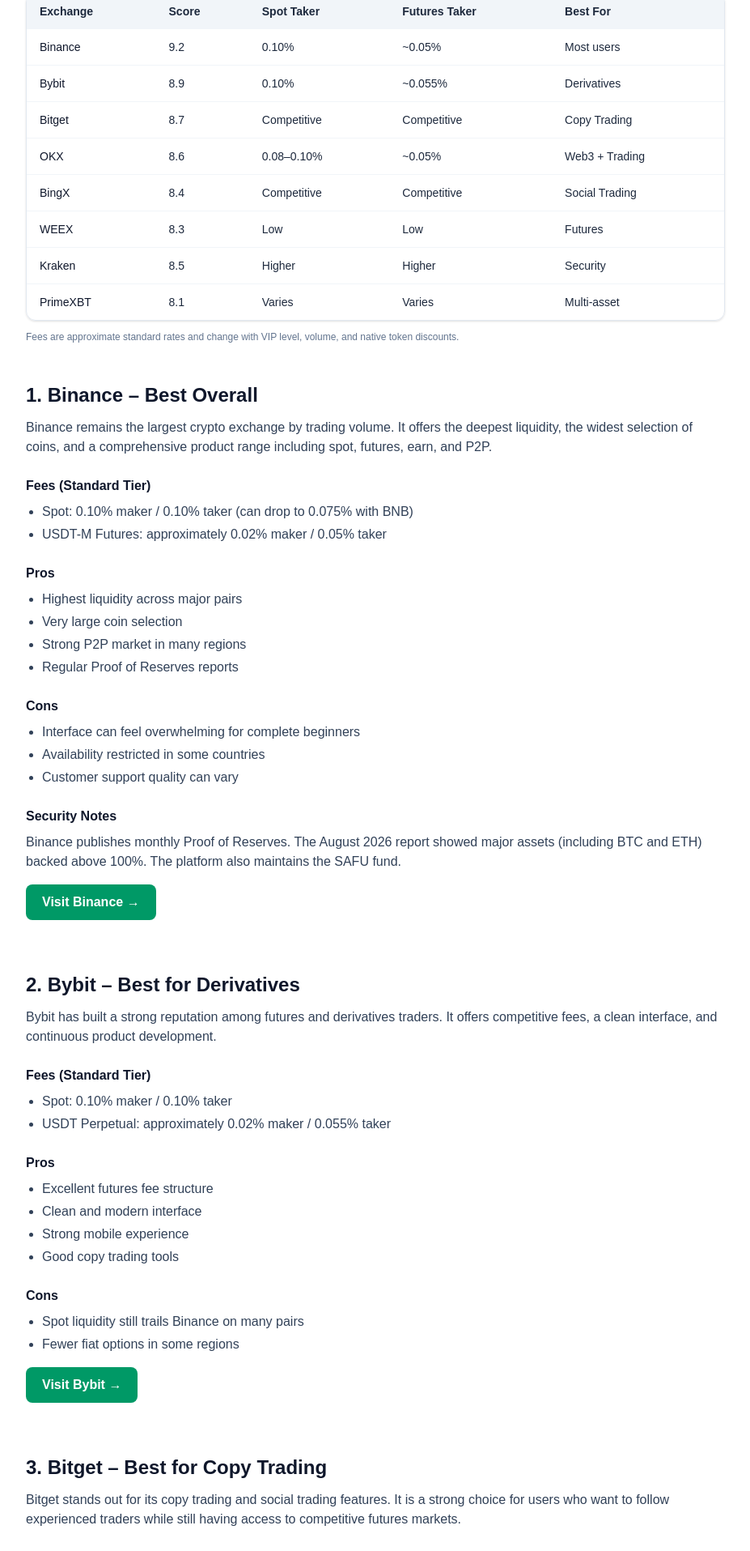
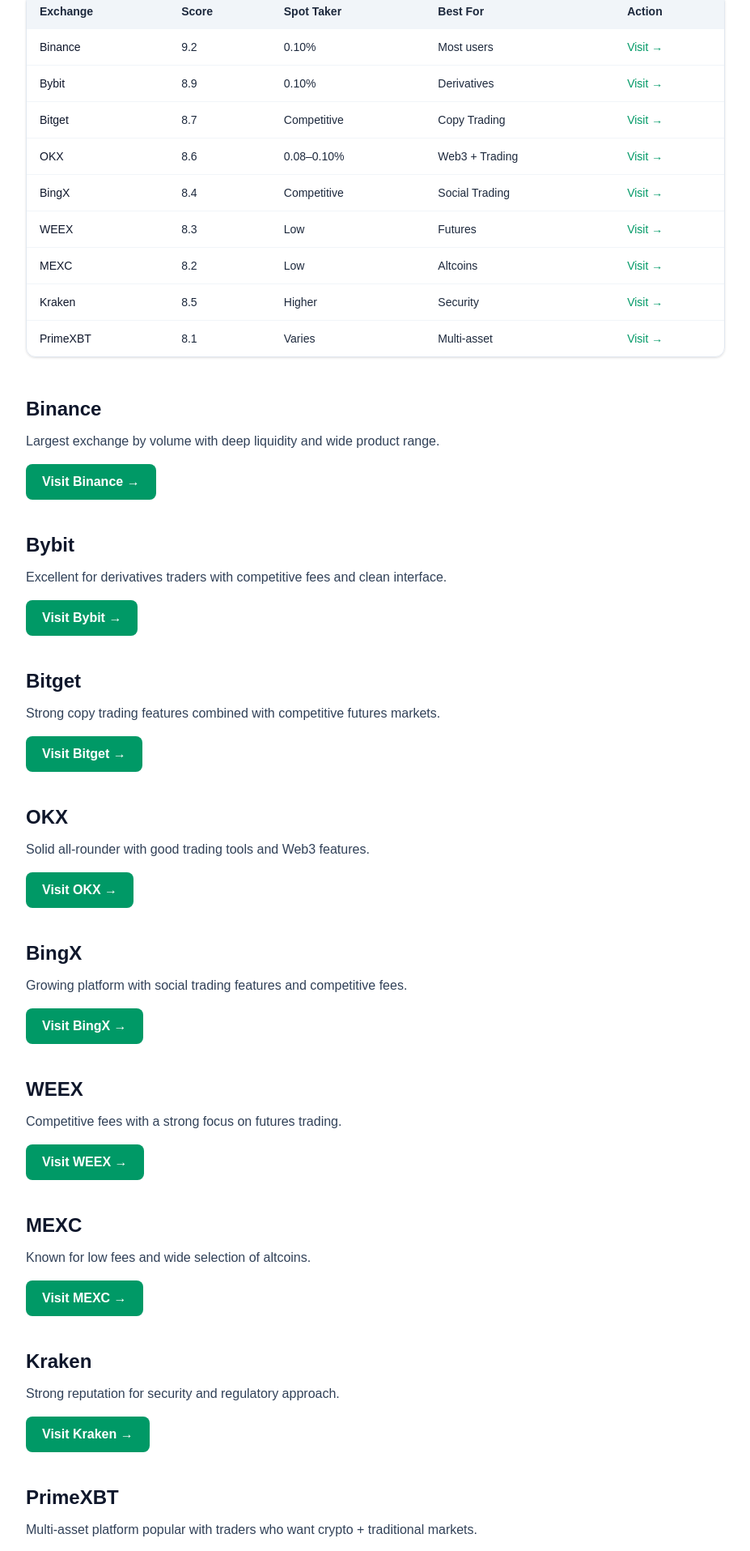
Before and after one commit to cryptosbeginner/cryptosbeginner, a Next.js app: page /exchanges/best-crypto-exchanges-2026 in a window 1280 px wide. Shown: the part 726-2641 px from the top of the page at 81% size, without its empty margins (176-1103 px from the left). Built offline with nearby package versions, Linux system fonts and the light colour scheme.

Commit message:
Update exchanges page with all affiliate links including Bybit

```diff
--- a/src/app/exchanges/best-crypto-exchanges-2026/page.tsx
+++ b/src/app/exchanges/best-crypto-exchanges-2026/page.tsx
@@ -5,7 +5,7 @@
 export const metadata = {
   title: "Best Crypto Exchanges 2026 – Detailed Fees, Security, Pros & Cons",
   description:
-    "In-depth 2026 comparison of Binance, Bybit, Bitget, OKX, BingX, WEEX, Kraken and PrimeXBT. Includes fees, security incidents, features, pros & cons, and methodology.",
+    "In-depth 2026 comparison of Binance, Bybit, Bitget, OKX, BingX, WEEX, Kraken, PrimeXBT and more. Includes fees, features and direct links.",
 };
 
 export default function BestExchangesPage() {
@@ -22,7 +22,7 @@
               Best Crypto Exchanges 2026
             </h1>
             <p className="mt-4 text-lg text-slate-700">
-              Detailed comparison of the leading centralized exchanges. We evaluated fees, security history,
+              Detailed comparison of the leading centralized exchanges. We evaluated fees, security,
               liquidity, features, and real-world usability for beginners and active traders.
             </p>
           </div>
@@ -36,7 +36,7 @@
               <li><strong>Best Overall:</strong> Binance</li>
               <li><strong>Best for Derivatives:</strong> Bybit</li>
               <li><strong>Best for Copy Trading:</strong> Bitget</li>
-              <li><strong>Strong Alternatives:</strong> OKX, BingX, WEEX</li>
+              <li><strong>Strong Alternatives:</strong> OKX, BingX, WEEX, MEXC</li>
               <li><strong>Security Focus:</strong> Kraken</li>
               <li><strong>Multi-asset:</strong> PrimeXBT</li>
             </ul>
@@ -53,8 +53,8 @@
                   <th className="px-4 py-3 font-semibold text-slate-800">Exchange</th>
                   <th className="px-4 py-3 font-semibold text-slate-800">Score</th>
                   <th className="px-4 py-3 font-semibold text-slate-800">Spot Taker</th>
-                  <th className="px-4 py-3 font-semibold text-slate-800">Futures Taker</th>
                   <th className="px-4 py-3 font-semibold text-slate-800">Best For</th>
+                  <th className="px-4 py-3 font-semibold text-slate-800">Action</th>
                 </tr>
               </thead>
               <tbody className="divide-y divide-slate-100 text-slate-800">
@@ -62,209 +62,169 @@
                   <td className="px-4 py-3 font-medium text-slate-900">Binance</td>
                   <td className="px-4 py-3">9.2</td>
                   <td className="px-4 py-3">0.10%</td>
-                  <td className="px-4 py-3">~0.05%</td>
                   <td className="px-4 py-3">Most users</td>
+                  <td className="px-4 py-3">
+                    <a href="https://go.cryptosbeginner.com/binance" className="text-emerald-600 font-medium hover:underline" target="_blank" rel="noopener noreferrer">Visit →</a>
+                  </td>
                 </tr>
                 <tr className="hover:bg-slate-50">
                   <td className="px-4 py-3 font-medium text-slate-900">Bybit</td>
                   <td className="px-4 py-3">8.9</td>
                   <td className="px-4 py-3">0.10%</td>
-                  <td className="px-4 py-3">~0.055%</td>
                   <td className="px-4 py-3">Derivatives</td>
+                  <td className="px-4 py-3">
+                    <a href="https://go.cryptosbeginner.com/Bybit" className="text-emerald-600 font-medium hover:underline" target="_blank" rel="noopener noreferrer">Visit →</a>
+                  </td>
                 </tr>
                 <tr className="hover:bg-slate-50">
                   <td className="px-4 py-3 font-medium text-slate-900">Bitget</td>
                   <td className="px-4 py-3">8.7</td>
                   <td className="px-4 py-3">Competitive</td>
-                  <td className="px-4 py-3">Competitive</td>
                   <td className="px-4 py-3">Copy Trading</td>
+                  <td className="px-4 py-3">
+                    <a href="https://go.cryptosbeginner.com/Bitget-Bonus" className="text-emerald-600 font-medium hover:underline" target="_blank" rel="noopener noreferrer">Visit →</a>
+                  </td>
                 </tr>
                 <tr className="hover:bg-slate-50">
                   <td className="px-4 py-3 font-medium text-slate-900">OKX</td>
                   <td className="px-4 py-3">8.6</td>
                   <td className="px-4 py-3">0.08–0.10%</td>
-                  <td className="px-4 py-3">~0.05%</td>
                   <td className="px-4 py-3">Web3 + Trading</td>
+                  <td className="px-4 py-3">
+                    <a href="https://go.cryptosbeginner.com/OKX" className="text-emerald-600 font-medium hover:underline" target="_blank" rel="noopener noreferrer">Visit →</a>
+                  </td>
                 </tr>
                 <tr className="hover:bg-slate-50">
                   <td className="px-4 py-3 font-medium text-slate-900">BingX</td>
                   <td className="px-4 py-3">8.4</td>
                   <td className="px-4 py-3">Competitive</td>
-                  <td className="px-4 py-3">Competitive</td>
                   <td className="px-4 py-3">Social Trading</td>
+                  <td className="px-4 py-3">
+                    <a href="https://go.cryptosbeginner.com/Bingx" className="text-emerald-600 font-medium hover:underline" target="_blank" rel="noopener noreferrer">Visit →</a>
+                  </td>
                 </tr>
                 <tr className="hover:bg-slate-50">
                   <td className="px-4 py-3 font-medium text-slate-900">WEEX</td>
                   <td className="px-4 py-3">8.3</td>
                   <td className="px-4 py-3">Low</td>
+                  <td className="px-4 py-3">Futures</td>
+                  <td className="px-4 py-3">
+                    <a href="https://go.cryptosbeginner.com/WEEX-Bonus" className="text-emerald-600 font-medium hover:underline" target="_blank" rel="noopener noreferrer">Visit →</a>
+                  </td>
+                </tr>
+                <tr className="hover:bg-slate-50">
+                  <td className="px-4 py-3 font-medium text-slate-900">MEXC</td>
+                  <td className="px-4 py-3">8.2</td>
                   <td className="px-4 py-3">Low</td>
-                  <td className="px-4 py-3">Futures</td>
+                  <td className="px-4 py-3">Altcoins</td>
+                  <td className="px-4 py-3">
+                    <a href="https://go.cryptosbeginner.com/MEXC-Bonus" className="text-emerald-600 font-medium hover:underline" target="_blank" rel="noopener noreferrer">Visit →</a>
+                  </td>
                 </tr>
                 <tr className="hover:bg-slate-50">
                   <td className="px-4 py-3 font-medium text-slate-900">Kraken</td>
                   <td className="px-4 py-3">8.5</td>
                   <td className="px-4 py-3">Higher</td>
-                  <td className="px-4 py-3">Higher</td>
                   <td className="px-4 py-3">Security</td>
+                  <td className="px-4 py-3">
+                    <a href="https://go.cryptosbeginner.com/Kraken" className="text-emerald-600 font-medium hover:underline" target="_blank" rel="noopener noreferrer">Visit →</a>
+                  </td>
                 </tr>
                 <tr className="hover:bg-slate-50">
                   <td className="px-4 py-3 font-medium text-slate-900">PrimeXBT</td>
                   <td className="px-4 py-3">8.1</td>
                   <td className="px-4 py-3">Varies</td>
-                  <td className="px-4 py-3">Varies</td>
                   <td className="px-4 py-3">Multi-asset</td>
+                  <td className="px-4 py-3">
+                    <a href="https://go.cryptosbeginner.com/PrimeXBT" className="text-emerald-600 font-medium hover:underline" target="_blank" rel="noopener noreferrer">Visit →</a>
+                  </td>
                 </tr>
               </tbody>
             </table>
           </div>
-          <p className="mt-3 text-xs text-slate-500">
-            Fees are approximate standard rates and change with VIP level, volume, and native token discounts.
-          </p>
         </section>
 
-        {/* Detailed Reviews */}
-        <section className="max-w-4xl mx-auto px-4 pb-16 space-y-16">
-
-          {/* Binance */}
+        {/* Detailed CTAs */}
+        <section className="max-w-4xl mx-auto px-4 pb-16 space-y-10">
           <article>
-            <h2 className="text-2xl font-bold text-slate-900 mb-3">1. Binance – Best Overall</h2>
-            <p className="text-slate-700 mb-4">
-              Binance remains the largest crypto exchange by trading volume. It offers the deepest liquidity,
-              the widest selection of coins, and a comprehensive product range including spot, futures, earn, and P2P.
-            </p>
-
-            <h3 className="font-bold text-slate-900 mt-6 mb-2">Fees (Standard Tier)</h3>
-            <ul className="list-disc pl-5 text-slate-700 space-y-1 mb-4">
-              <li>Spot: 0.10% maker / 0.10% taker (can drop to 0.075% with BNB)</li>
-              <li>USDT-M Futures: approximately 0.02% maker / 0.05% taker</li>
-            </ul>
-
-            <h3 className="font-bold text-slate-900 mt-6 mb-2">Pros</h3>
-            <ul className="list-disc pl-5 text-slate-700 space-y-1 mb-4">
-              <li>Highest liquidity across major pairs</li>
-              <li>Very large coin selection</li>
-              <li>Strong P2P market in many regions</li>
-              <li>Regular Proof of Reserves reports</li>
-            </ul>
-
-            <h3 className="font-bold text-slate-900 mt-6 mb-2">Cons</h3>
-            <ul className="list-disc pl-5 text-slate-700 space-y-1 mb-4">
-              <li>Interface can feel overwhelming for complete beginners</li>
-              <li>Availability restricted in some countries</li>
-              <li>Customer support quality can vary</li>
-            </ul>
-
-            <h3 className="font-bold text-slate-900 mt-6 mb-2">Security Notes</h3>
-            <p className="text-slate-700 mb-4">
-              Binance publishes monthly Proof of Reserves. The August 2026 report showed major assets
-              (including BTC and ETH) backed above 100%. The platform also maintains the SAFU fund.
-            </p>
-
-            <p className="mt-4">
-              <a href="YOUR_BINANCE_AFFILIATE_LINK" className="inline-block bg-emerald-600 text-white font-semibold px-5 py-2.5 rounded-lg hover:bg-emerald-700 transition">
+            <h2 className="text-2xl font-bold text-slate-900 mb-3">Binance</h2>
+            <p className="text-slate-700 mb-4">Largest exchange by volume with deep liquidity and wide product range.</p>
+            <a href="https://go.cryptosbeginner.com/binance" target="_blank" rel="noopener noreferrer" className="inline-block bg-emerald-600 text-white font-semibold px-5 py-2.5 rounded-lg hover:bg-emerald-700 transition">
               Visit Binance →
             </a>
-            </p>
           </article>
 
-          {/* Bybit */}
           <article>
-            <h2 className="text-2xl font-bold text-slate-900 mb-3">2. Bybit – Best for Derivatives</h2>
-            <p className="text-slate-700 mb-4">
-              Bybit has built a strong reputation among futures and derivatives traders. It offers competitive
-              fees, a clean interface, and continuous product development.
-            </p>
-
-            <h3 className="font-bold text-slate-900 mt-6 mb-2">Fees (Standard Tier)</h3>
-            <ul className="list-disc pl-5 text-slate-700 space-y-1 mb-4">
-              <li>Spot: 0.10% maker / 0.10% taker</li>
-              <li>USDT Perpetual: approximately 0.02% maker / 0.055% taker</li>
-            </ul>
-
-            <h3 className="font-bold text-slate-900 mt-6 mb-2">Pros</h3>
-            <ul className="list-disc pl-5 text-slate-700 space-y-1 mb-4">
-              <li>Excellent futures fee structure</li>
-              <li>Clean and modern interface</li>
-              <li>Strong mobile experience</li>
-              <li>Good copy trading tools</li>
-            </ul>
-
-            <h3 className="font-bold text-slate-900 mt-6 mb-2">Cons</h3>
-            <ul className="list-disc pl-5 text-slate-700 space-y-1 mb-4">
-              <li>Spot liquidity still trails Binance on many pairs</li>
-              <li>Fewer fiat options in some regions</li>
-            </ul>
-
-            <p className="mt-4">
-              <a href="YOUR_BYBIT_AFFILIATE_LINK" className="inline-block bg-emerald-600 text-white font-semibold px-5 py-2.5 rounded-lg hover:bg-emerald-700 transition">
+            <h2 className="text-2xl font-bold text-slate-900 mb-3">Bybit</h2>
+            <p className="text-slate-700 mb-4">Excellent for derivatives traders with competitive fees and clean interface.</p>
+            <a href="https://go.cryptosbeginner.com/Bybit" target="_blank" rel="noopener noreferrer" className="inline-block bg-emerald-600 text-white font-semibold px-5 py-2.5 rounded-lg hover:bg-emerald-700 transition">
               Visit Bybit →
             </a>
-            </p>
           </article>
 
-          {/* Bitget */}
           <article>
-            <h2 className="text-2xl font-bold text-slate-900 mb-3">3. Bitget – Best for Copy Trading</h2>
-            <p className="text-slate-700 mb-4">
-              Bitget stands out for its copy trading and social trading features. It is a strong choice for
-              users who want to follow experienced traders while still having access to competitive futures markets.
-            </p>
-
-            <h3 className="font-bold text-slate-900 mt-6 mb-2">Pros</h3>
-            <ul className="list-disc pl-5 text-slate-700 space-y-1 mb-4">
-              <li>Excellent copy trading platform</li>
-              <li>Competitive fees</li>
-              <li>Growing product range</li>
-            </ul>
-
-            <h3 className="font-bold text-slate-900 mt-6 mb-2">Cons</h3>
-            <ul className="list-disc pl-5 text-slate-700 space-y-1 mb-4">
-              <li>Brand awareness still lower than Binance/Bybit in some markets</li>
-              <li>Liquidity can be thinner on less popular pairs</li>
-            </ul>
-
-            <p className="mt-4">
-              <a href="YOUR_BITGET_AFFILIATE_LINK" className="inline-block bg-emerald-600 text-white font-semibold px-5 py-2.5 rounded-lg hover:bg-emerald-700 transition">
+            <h2 className="text-2xl font-bold text-slate-900 mb-3">Bitget</h2>
+            <p className="text-slate-700 mb-4">Strong copy trading features combined with competitive futures markets.</p>
+            <a href="https://go.cryptosbeginner.com/Bitget-Bonus" target="_blank" rel="noopener noreferrer" className="inline-block bg-emerald-600 text-white font-semibold px-5 py-2.5 rounded-lg hover:bg-emerald-700 transition">
               Visit Bitget →
             </a>
-            </p>
           </article>
 
-          {/* Shorter entries for the rest */}
           <article>
-            <h2 className="text-2xl font-bold text-slate-900 mb-3">4–8. OKX, BingX, WEEX, Kraken & PrimeXBT</h2>
-            <p className="text-slate-700 mb-4">
-              <strong>OKX</strong> offers a strong combination of trading tools and Web3 features.<br/>
-              <strong>BingX</strong> and <strong>WEEX</strong> provide competitive fees and solid derivatives products,
-              with growing social and copy-trading features.<br/>
-              <strong>Kraken</strong> remains one of the stronger options for users who prioritise security reputation
-              and regulatory approach.<br/>
-              <strong>PrimeXBT</strong> appeals to traders interested in multi-asset exposure (crypto + traditional markets).
-            </p>
+            <h2 className="text-2xl font-bold text-slate-900 mb-3">OKX</h2>
+            <p className="text-slate-700 mb-4">Solid all-rounder with good trading tools and Web3 features.</p>
+            <a href="https://go.cryptosbeginner.com/OKX" target="_blank" rel="noopener noreferrer" className="inline-block bg-emerald-600 text-white font-semibold px-5 py-2.5 rounded-lg hover:bg-emerald-700 transition">
+              Visit OKX →
+            </a>
+          </article>
+
+          <article>
+            <h2 className="text-2xl font-bold text-slate-900 mb-3">BingX</h2>
+            <p className="text-slate-700 mb-4">Growing platform with social trading features and competitive fees.</p>
+            <a href="https://go.cryptosbeginner.com/Bingx" target="_blank" rel="noopener noreferrer" className="inline-block bg-emerald-600 text-white font-semibold px-5 py-2.5 rounded-lg hover:bg-emerald-700 transition">
+              Visit BingX →
+            </a>
+          </article>
+
+          <article>
+            <h2 className="text-2xl font-bold text-slate-900 mb-3">WEEX</h2>
+            <p className="text-slate-700 mb-4">Competitive fees with a strong focus on futures trading.</p>
+            <a href="https://go.cryptosbeginner.com/WEEX-Bonus" target="_blank" rel="noopener noreferrer" className="inline-block bg-emerald-600 text-white font-semibold px-5 py-2.5 rounded-lg hover:bg-emerald-700 transition">
+              Visit WEEX →
+            </a>
+          </article>
+
+          <article>
+            <h2 className="text-2xl font-bold text-slate-900 mb-3">MEXC</h2>
+            <p className="text-slate-700 mb-4">Known for low fees and wide selection of altcoins.</p>
+            <a href="https://go.cryptosbeginner.com/MEXC-Bonus" target="_blank" rel="noopener noreferrer" className="inline-block bg-emerald-600 text-white font-semibold px-5 py-2.5 rounded-lg hover:bg-emerald-700 transition">
+              Visit MEXC →
+            </a>
+          </article>
+
+          <article>
+            <h2 className="text-2xl font-bold text-slate-900 mb-3">Kraken</h2>
+            <p className="text-slate-700 mb-4">Strong reputation for security and regulatory approach.</p>
+            <a href="https://go.cryptosbeginner.com/Kraken" target="_blank" rel="noopener noreferrer" className="inline-block bg-emerald-600 text-white font-semibold px-5 py-2.5 rounded-lg hover:bg-emerald-700 transition">
+              Visit Kraken →
+            </a>
+          </article>
+
+          <article>
+            <h2 className="text-2xl font-bold text-slate-900 mb-3">PrimeXBT</h2>
+            <p className="text-slate-700 mb-4">Multi-asset platform popular with traders who want crypto + traditional markets.</p>
+            <a href="https://go.cryptosbeginner.com/PrimeXBT" target="_blank" rel="noopener noreferrer" className="inline-block bg-emerald-600 text-white font-semibold px-5 py-2.5 rounded-lg hover:bg-emerald-700 transition">
+              Visit PrimeXBT →
+            </a>
           </article>
         </section>
 
-        {/* Methodology teaser */}
+        {/* Disclaimer */}
         <section className="bg-slate-50 border-t">
-          <div className="max-w-4xl mx-auto px-4 py-10">
-            <h2 className="text-xl font-bold text-slate-900 mb-3">Our Ranking Methodology</h2>
-            <p className="text-slate-700 mb-4">
-              We evaluate exchanges on security & transparency, trading fees, liquidity, ease of use,
-              product range, and regional accessibility. Rankings are independent and updated when
-              material changes occur.
-            </p>
-            <Link href="/methodology" className="text-indigo-600 font-medium hover:underline">
-              Read full methodology →
-            </Link>
-          </div>
-        </section>
-
-        {/* Disclaimer */}
-        <section className="border-t">
           <div className="max-w-4xl mx-auto px-4 py-8 text-sm text-slate-600">
             <p>
               <strong>Disclaimer:</strong> This content is for educational purposes only and does not constitute
-              financial advice. Cryptocurrency trading involves significant risk of loss. Some links may be affiliate links.
+              financial advice. Cryptocurrency trading involves significant risk of loss. Some links on this page are affiliate links.
             </p>
           </div>
         </section>
```
Lines whose indentation alone changed are shown as unchanged.
